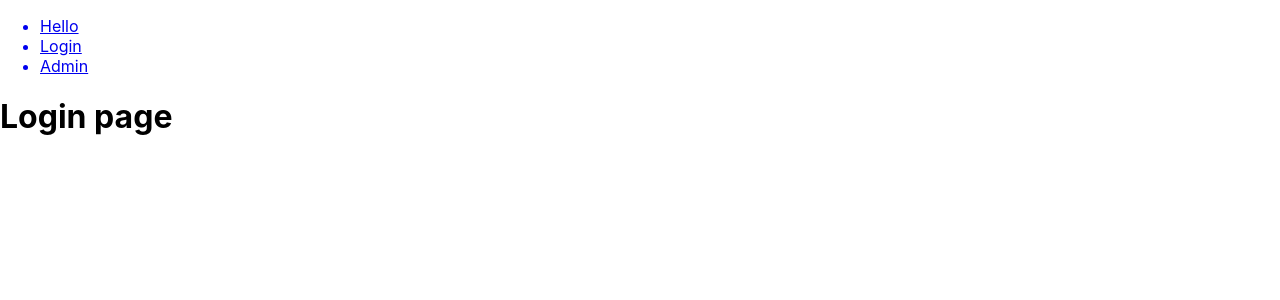
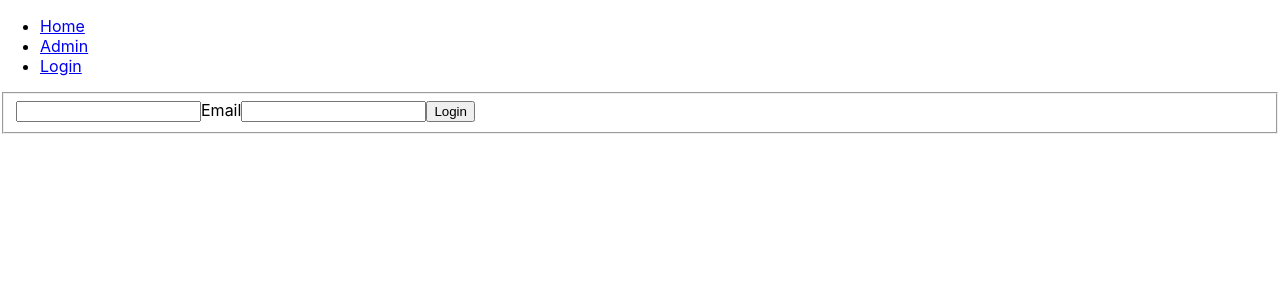
Before and after one commit to JessyVandoorn/testcase, a React (Create React App) app in the folder my-app/: page /Login in a window 1280 px wide. Shown: the top 300 px of the page. Built offline with nearby package versions, Linux system fonts and the light colour scheme.

Commit message:
set up components content partI

```diff
--- a/my-app/src/App.tsx
+++ b/my-app/src/App.tsx
@@ -1,32 +1,34 @@
-import * as React from "react";
-import * as ReactDOM from "react-dom";
-import { Switch, Route, withRouter, RouteComponentProps, Link, Router,  } from 'react-router-dom';
+import * as React from 'react';
+import './App.css';
+import { Switch, Route, withRouter, RouteComponentProps, Link } from 'react-router-dom';
+import Hello from './components/Hello';
+import Login from './components/Login';
+import Admin from './components/Admin';
 
-import { Hello } from "./components/Hello";
-import { Login } from "./components/Login";
-import { Admin } from "./components/Admin";
-
-import './App.css';
-
-class App extends React.Component {
-  render() {
+class App extends React.Component<RouteComponentProps<any>> {
+  public render() {
     return (
       <div>
         <nav>
           <ul>
-                <Link to='/'> <li>Hello </li></Link>
-                <Link to='/Login'> <li>Login</li> </Link>
-                <Link to='/Admin'><li> Admin </li> </Link>
+            <li>
+              <Link to={'/'}> Home </Link>
+            </li>
+            <li>
+              <Link to={'/Admin'}> Admin </Link>
+            </li>
+            <li>
+              <Link to={'/Login'}> Login </Link>
+            </li>
           </ul>
         </nav>
         <Switch>
-            <Route exact path="/" component={Hello} />
-            <Route exact path="/Login" component={Login} />
-            <Route exact path="/Admin" component={Admin} />
+          <Route path={'/'} exact component={Hello} />
+          <Route path={'/Login'} exact component={Login} />
+          <Route path={'/Admin'} exact component={Admin} />
         </Switch>
       </div>
     );
   }
 }
-
-export default App;
+export default withRouter(App);
--- a/my-app/src/components/Admin.tsx
+++ b/my-app/src/components/Admin.tsx
@@ -1,5 +1,21 @@
-import * as React from "react";
+import * as React from 'react';
+import { RouteComponentProps, withRouter } from 'react-router-dom';
 
-export interface AdminProps {  }
+class Admin extends React.Component<RouteComponentProps> {
+    constructor(props: RouteComponentProps) {
+        super(props);
+    }
 
-export const Admin = (props: AdminProps) => <h1>Admin page</h1>;
+    public render() {
+        return (
+            <div>
+                <p>edit</p>
+                <p>search</p>
+                <p>remove</p>
+                <p>Add</p>
+            </div>
+        )
+    }
+};
+
+export default withRouter(Admin);
--- a/my-app/src/components/Hello.tsx
+++ b/my-app/src/components/Hello.tsx
@@ -1,5 +1,19 @@
 import * as React from "react";
+import { RouteComponentProps, withRouter } from 'react-router-dom';
 
-export interface HelloProps {}
+class Hello extends React.Component<RouteComponentProps> {
+    constructor(props: RouteComponentProps) {
+        super(props);
+    }
 
-export const Hello = (props: HelloProps) => <h1>Login page</h1>;
+    public render() {
+        return (
+            <ul>
+                <li>Person A</li>
+                <li>Person B</li>
+            </ul>
+        )
+    }
+};
+
+export default withRouter(Hello);
--- a/my-app/src/components/Login.tsx
+++ b/my-app/src/components/Login.tsx
@@ -1,5 +1,24 @@
-import * as React from "react";
+import * as React from 'react';
+import { RouteComponentProps, withRouter } from 'react-router-dom';
 
-export interface LoginProps {}
+class Login extends React.Component<RouteComponentProps> {
+    constructor(props: RouteComponentProps) {
+        super(props);
+    }
 
-export const Login = (props: LoginProps) => <h1>Login page</h1>;
+    public render() {
+        return (
+            <form action="">
+                <fieldset>
+                    <input type="text"/>
+                    <label htmlFor="">Email
+                        <input type="email"/>
+                    </label>
+                    <button type="submit">Login</button>
+                </fieldset>
+            </form>
+        )
+    }
+};
+
+export default withRouter(Login);
```
Lines whose indentation alone changed are shown as unchanged.
